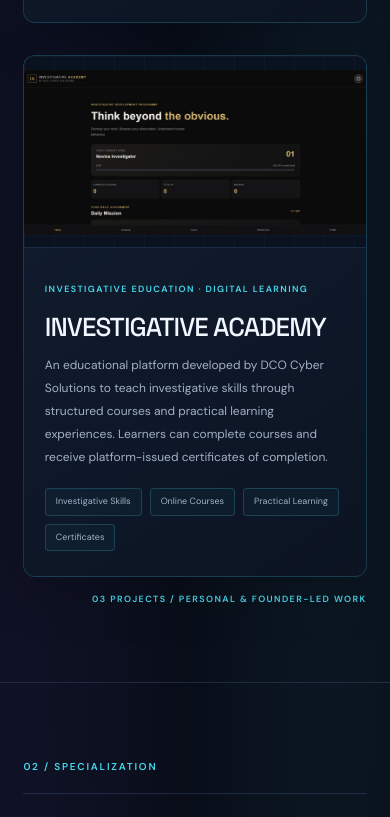
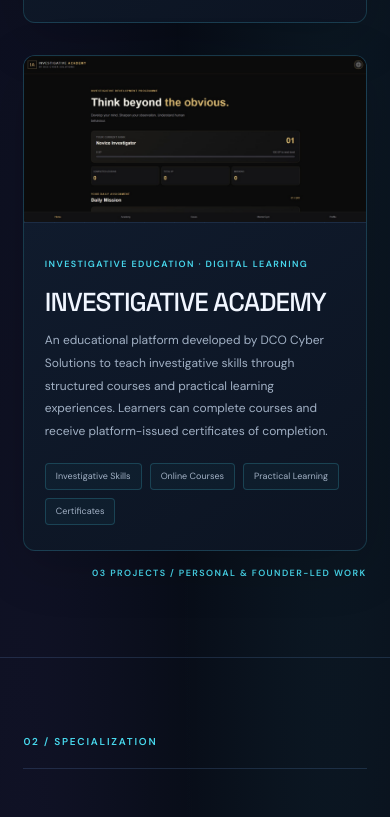
Before and after one commit to davidchimburuomaodum/david-portfolio, a plain HTML site: page index.html in a window 390 px wide. Shown: the part 2407-3224 px from the top of the page. Drawn offline with Linux system fonts and the light colour scheme.

Commit message:
Add Investigative Academy image and improve responsive layout

```diff
--- a/style.css
+++ b/style.css
@@ -2110,3 +2110,24 @@ body {
   object-position: center;
   border-radius: 0;
 }
+
+
+/* Natural image sizing for Investigative Academy */
+.academy-art {
+  width: 100%;
+  min-height: 0;
+  height: auto;
+  aspect-ratio: auto;
+  padding: 0;
+  overflow: hidden;
+}
+
+.academy-art .project-preview {
+  display: block;
+  width: 100%;
+  height: auto;
+  aspect-ratio: auto;
+  object-fit: contain;
+  object-position: center;
+  border-radius: 0;
+}
```
